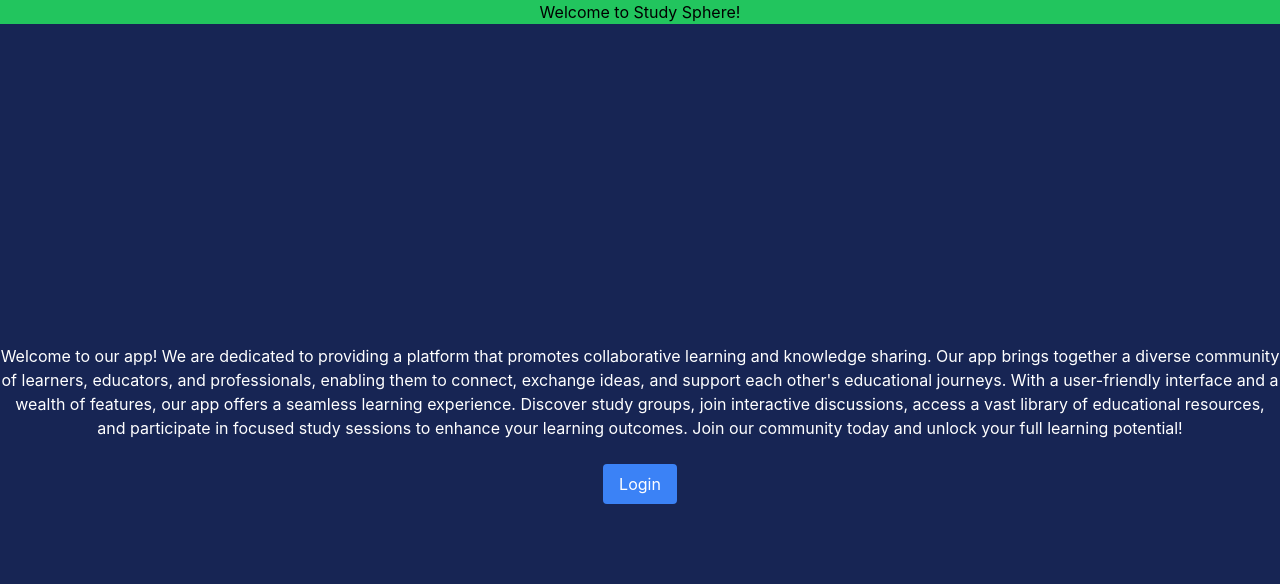
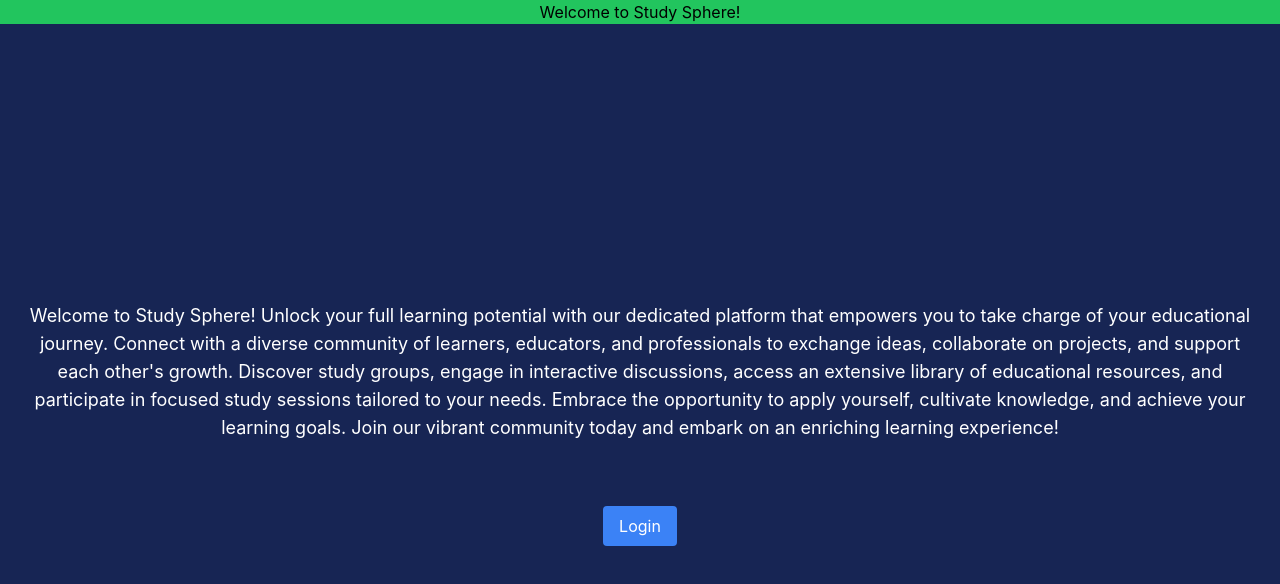
Before and after one commit to bbissette3/study-sphere, a React (Vite) app: page / in a window 1280 px wide. Shown: the top 584 px of the page. Built offline with nearby package versions, Linux system fonts and the light colour scheme.

Commit message:
changes to homepage message

```diff
--- a/src/components/HomePage/HomePage.jsx
+++ b/src/components/HomePage/HomePage.jsx
@@ -29,17 +29,17 @@ const HomePage = () => {
         </div>
       )}
       <div className="text-center">
-        <p className="text-white mb-6">
-          Welcome to our app! We are dedicated to providing a platform that
-          promotes collaborative learning and knowledge sharing. Our app brings
-          together a diverse community of learners, educators, and
-          professionals, enabling them to connect, exchange ideas, and support
-          each other's educational journeys. With a user-friendly interface and
-          a wealth of features, our app offers a seamless learning experience.
-          Discover study groups, join interactive discussions, access a vast
-          library of educational resources, and participate in focused study
-          sessions to enhance your learning outcomes. Join our community today
-          and unlock your full learning potential!
+        <p className="text-white text-lg mb-6 pl-5 pr-5 pb-10">
+          Welcome to Study Sphere! Unlock your full learning potential with our
+          dedicated platform that empowers you to take charge of your
+          educational journey. Connect with a diverse community of learners,
+          educators, and professionals to exchange ideas, collaborate on
+          projects, and support each other's growth. Discover study groups,
+          engage in interactive discussions, access an extensive library of
+          educational resources, and participate in focused study sessions
+          tailored to your needs. Embrace the opportunity to apply yourself,
+          cultivate knowledge, and achieve your learning goals. Join our vibrant
+          community today and embark on an enriching learning experience!
         </p>
         <button
           className="bg-blue-500 text-white px-4 py-2 rounded"
```
